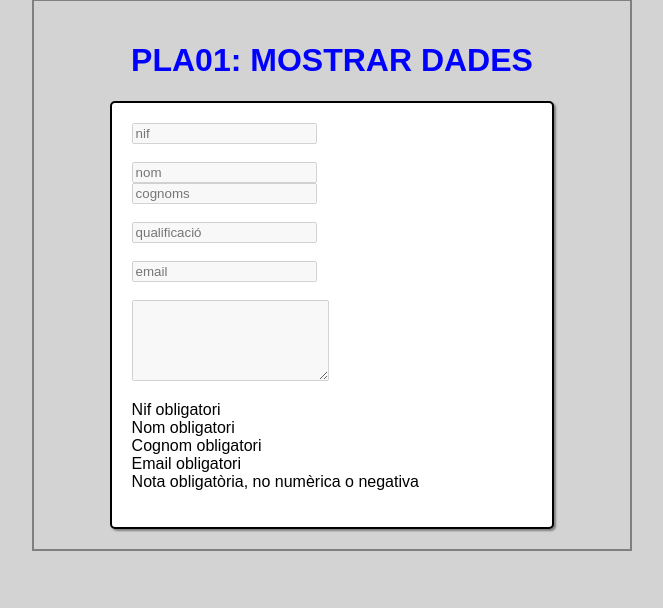
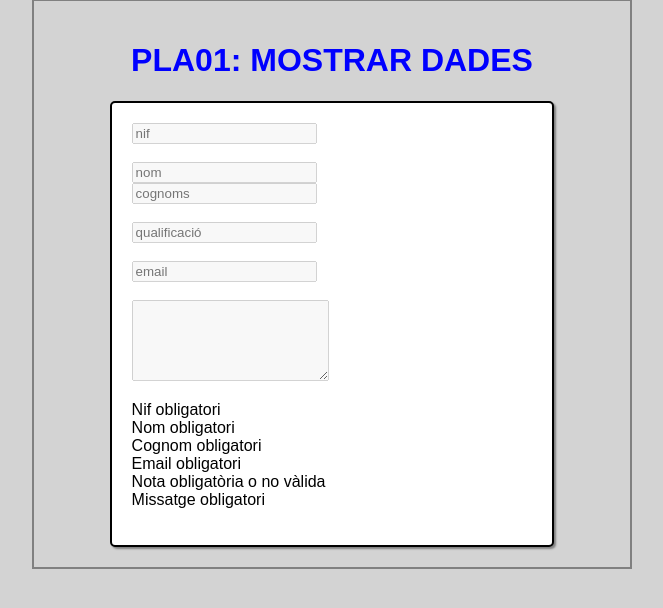
Before and after one commit to SusanaGit/introduction-to-php, a PHP site: page /PLA01_mostrardatos.php in a window 1280 px wide. Shown: the part 51-659 px from the top of the page, without its empty margins (308-971 px from the left). Run offline with PHP 8.4, Linux system fonts and the light colour scheme.

Commit message:
0014-PLA01-exercise POST mensaje

```diff
--- a/0014-PLA01-exercise/PLA01_mostrardatos.php
+++ b/0014-PLA01-exercise/PLA01_mostrardatos.php
@@ -21,8 +21,8 @@ if (empty($email)) {
 
 $nota = $_POST['nota'] ?? null;
 $qualificacio = "";
-if (empty($nota) || !is_numeric($nota) || $nota <= 0) {
-    $error_nota = "Nota obligatòria, no numèrica o negativa";
+if (empty($nota) || !is_numeric($nota) || $nota <= 0 || $nota > 10) {
+    $error_nota = "Nota obligatòria o no vàlida";
 } else {
     if ($nota < 5) {
         $qualificacio = "Suspens";
@@ -30,9 +30,14 @@ if (empty($nota) || !is_numeric($nota) || $nota <= 0) {
         $qualificacio = "Aprobat";
     } else if ($nota >=7 && $nota < 9) {
         $qualificacio = "Notable";
-    } else if ($nota >= 9) {
+    } else if ($nota >= 9 && $nota <= 10) {
         $qualificacio = "Excel·lent";
     }
+}
+
+$missatge = $_POST["mensaje"] ?? null;
+if (empty($missatge)) {
+    $empty_missatge = "Missatge obligatori";
 }
 
 ?>
@@ -65,7 +70,7 @@ if (empty($nota) || !is_numeric($nota) || $nota <= 0) {
                             $caixes_visualitzades .= "<aside class='amarillo'></aside>";
                         } elseif ($i >= 7 && $i < 9) {
                             $caixes_visualitzades .= "<aside class='verde'></aside>";
-                        } elseif ($i >= 9) {
+                        } elseif ($i >= 9 && $i <= 10) {
                             $caixes_visualitzades .= "<aside class='azul'></aside>";
                         }
                     }
@@ -77,15 +82,22 @@ if (empty($nota) || !is_numeric($nota) || $nota <= 0) {
                 ?>
 
                 <br><br>
-                <input type="text" placeholder="email" disabled value='<?php echo $email ?>'><br><br>
-                <textarea  cols='22' rows='5' disabled></textarea>
+
+                <input type="text" placeholder="email" disabled value='<?php echo $email ?>'>
+
+                <br><br>
+
+                <textarea  cols='22' rows='5' disabled><?php echo $missatge; ?></textarea>
+
                 <p class='errores'>
                     <?php echo $empty_nif; ?> <br>
                     <?php echo $empty_nombre; ?> <br>
                     <?php echo $empty_apellidos; ?> <br>
                     <?php echo $empty_email; ?> <br>
                     <?php echo $error_nota; ?> <br>
+                    <?php echo $empty_missatge; ?> <br>
                 </p>
+
             </div>
         </div>
     </body>
```
